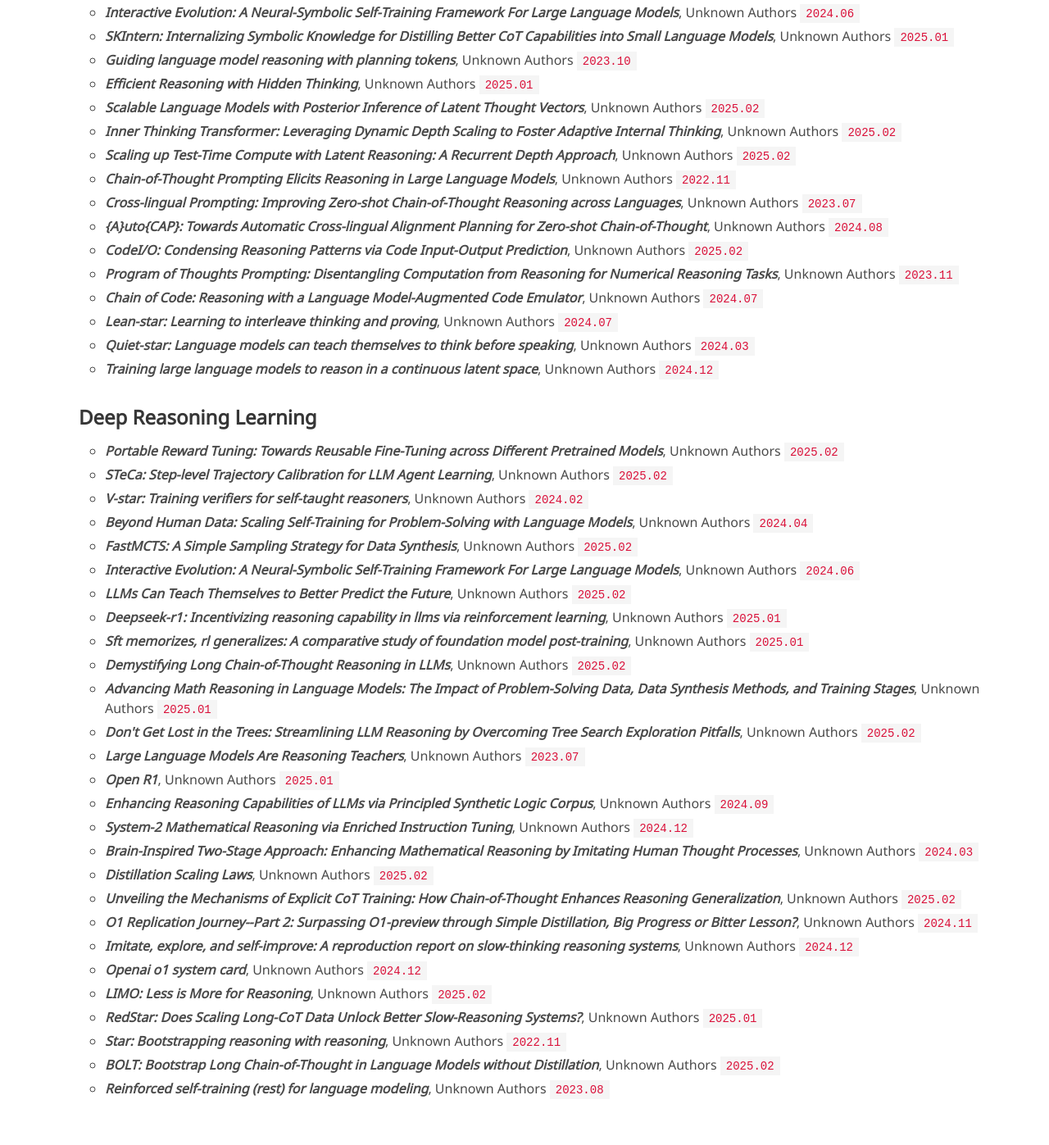
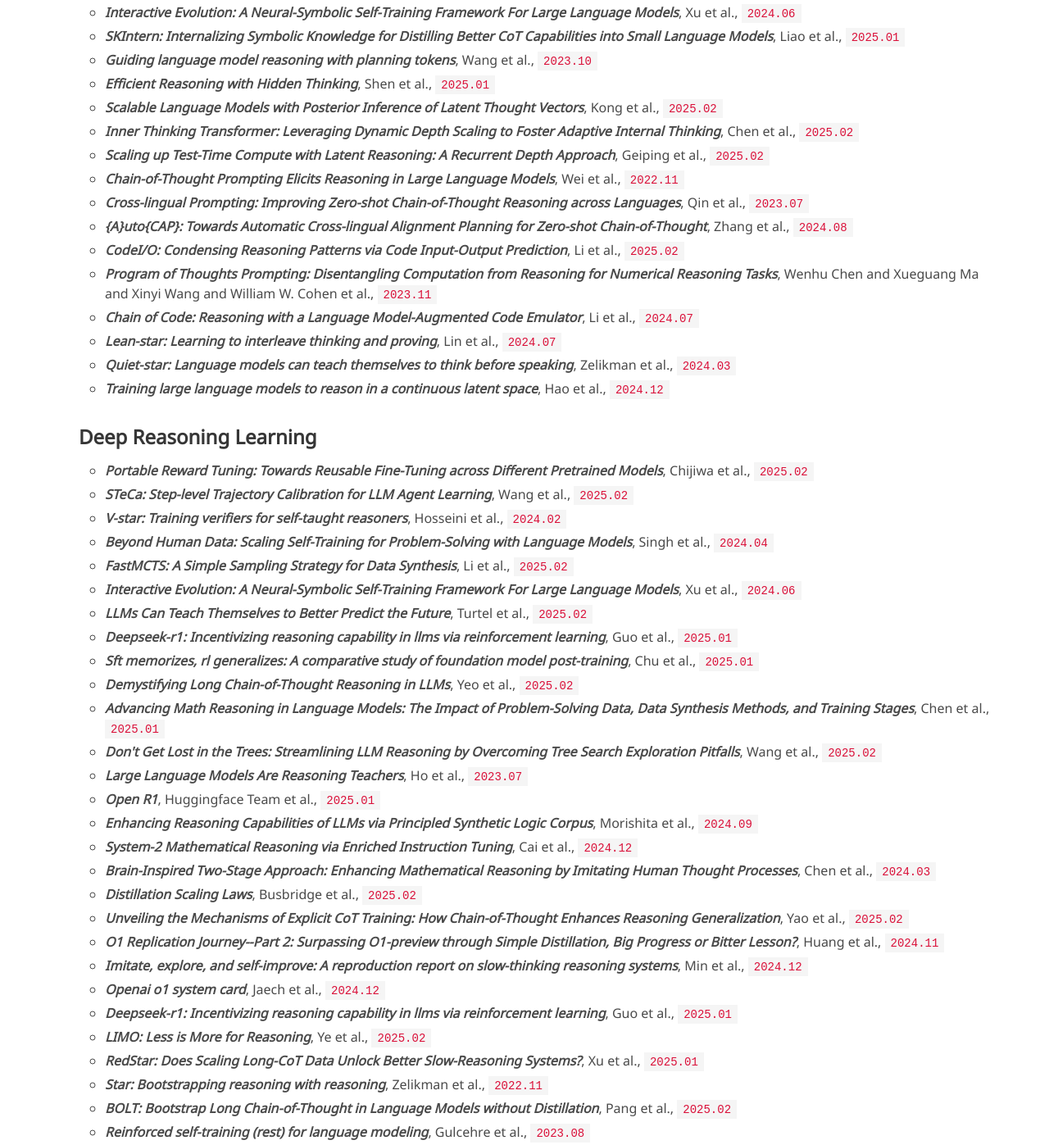
Before and after one commit to sfasfaffa/sfasfaffa.github.io, a plain HTML site: page index.html in a window 1280 px wide. Shown: the part 2080-3477 px from the top of the page at 82% size. Drawn offline with nearby package versions, Linux system fonts and the light colour scheme; some icons are missing; a web font is replaced by a local one.

Commit message:
0227_pdy

```diff
--- a/index.html
+++ b/index.html
@@ -226,54 +226,55 @@
           <!-- Deep Reasoning Execution -->
           <h3>Deep Reasoning Execution</h3>
           <ul>
-            <li><i><b>Interactive Evolution: A Neural-Symbolic Self-Training Framework For Large Language Models</b></i>, Unknown Authors <code>2024.06</code></li>
-            <li><i><b>SKIntern: Internalizing Symbolic Knowledge for Distilling Better CoT Capabilities into Small Language Models</b></i>, Unknown Authors <code>2025.01</code></li>
-            <li><i><b>Guiding language model reasoning with planning tokens</b></i>, Unknown Authors <code>2023.10</code></li>
-            <li><i><b>Efficient Reasoning with Hidden Thinking</b></i>, Unknown Authors <code>2025.01</code></li>
-            <li><i><b>Scalable Language Models with Posterior Inference of Latent Thought Vectors</b></i>, Unknown Authors <code>2025.02</code></li>
-            <li><i><b>Inner Thinking Transformer: Leveraging Dynamic Depth Scaling to Foster Adaptive Internal Thinking</b></i>, Unknown Authors <code>2025.02</code></li>
-            <li><i><b>Scaling up Test-Time Compute with Latent Reasoning: A Recurrent Depth Approach</b></i>, Unknown Authors <code>2025.02</code></li>
-            <li><i><b>Chain-of-Thought Prompting Elicits Reasoning in Large Language Models</b></i>, Unknown Authors <code>2022.11</code></li>
-            <li><i><b>Cross-lingual Prompting: Improving Zero-shot Chain-of-Thought Reasoning across Languages</b></i>, Unknown Authors <code>2023.07</code></li>
-            <li><i><b>{A}uto{CAP}: Towards Automatic Cross-lingual Alignment Planning for Zero-shot Chain-of-Thought</b></i>, Unknown Authors <code>2024.08</code></li>
-            <li><i><b>CodeI/O: Condensing Reasoning Patterns via Code Input-Output Prediction</b></i>, Unknown Authors <code>2025.02</code></li>
-            <li><i><b>Program of Thoughts Prompting: Disentangling Computation from Reasoning for Numerical Reasoning Tasks</b></i>, Unknown Authors <code>2023.11</code></li>
-            <li><i><b>Chain of Code: Reasoning with a Language Model-Augmented Code Emulator</b></i>, Unknown Authors <code>2024.07</code></li>
-            <li><i><b>Lean-star: Learning to interleave thinking and proving</b></i>, Unknown Authors <code>2024.07</code></li>
-            <li><i><b>Quiet-star: Language models can teach themselves to think before speaking</b></i>, Unknown Authors <code>2024.03</code></li>
-            <li><i><b>Training large language models to reason in a continuous latent space</b></i>, Unknown Authors <code>2024.12</code></li>
+            <li><i><b>Interactive Evolution: A Neural-Symbolic Self-Training Framework For Large Language Models</b></i>, Xu et al., <code>2024.06</code></li>
+            <li><i><b>SKIntern: Internalizing Symbolic Knowledge for Distilling Better CoT Capabilities into Small Language Models</b></i>, Liao et al., <code>2025.01</code></li>
+            <li><i><b>Guiding language model reasoning with planning tokens</b></i>, Wang et al., <code>2023.10</code></li>
+            <li><i><b>Efficient Reasoning with Hidden Thinking</b></i>, Shen et al., <code>2025.01</code></li>
+            <li><i><b>Scalable Language Models with Posterior Inference of Latent Thought Vectors</b></i>, Kong et al., <code>2025.02</code></li>
+            <li><i><b>Inner Thinking Transformer: Leveraging Dynamic Depth Scaling to Foster Adaptive Internal Thinking</b></i>, Chen et al., <code>2025.02</code></li>
+            <li><i><b>Scaling up Test-Time Compute with Latent Reasoning: A Recurrent Depth Approach</b></i>, Geiping et al., <code>2025.02</code></li>
+            <li><i><b>Chain-of-Thought Prompting Elicits Reasoning in Large Language Models</b></i>, Wei et al., <code>2022.11</code></li>
+            <li><i><b>Cross-lingual Prompting: Improving Zero-shot Chain-of-Thought Reasoning across Languages</b></i>, Qin et al., <code>2023.07</code></li>
+            <li><i><b>{A}uto{CAP}: Towards Automatic Cross-lingual Alignment Planning for Zero-shot Chain-of-Thought</b></i>, Zhang et al., <code>2024.08</code></li>
+            <li><i><b>CodeI/O: Condensing Reasoning Patterns via Code Input-Output Prediction</b></i>, Li et al., <code>2025.02</code></li>
+            <li><i><b>Program of Thoughts Prompting: Disentangling Computation from Reasoning for Numerical Reasoning Tasks</b></i>, Wenhu Chen and Xueguang Ma and Xinyi Wang and William W. Cohen et al., <code>2023.11</code></li>
+            <li><i><b>Chain of Code: Reasoning with a Language Model-Augmented Code Emulator</b></i>, Li et al., <code>2024.07</code></li>
+            <li><i><b>Lean-star: Learning to interleave thinking and proving</b></i>, Lin et al., <code>2024.07</code></li>
+            <li><i><b>Quiet-star: Language models can teach themselves to think before speaking</b></i>, Zelikman et al., <code>2024.03</code></li>
+            <li><i><b>Training large language models to reason in a continuous latent space</b></i>, Hao et al., <code>2024.12</code></li>
           </ul>
 
           <!-- Deep Reasoning Learning -->
           <h3>Deep Reasoning Learning</h3>
           <ul>
-            <li><i><b>Portable Reward Tuning: Towards Reusable Fine-Tuning across Different Pretrained Models</b></i>, Unknown Authors <code>2025.02</code></li>
-            <li><i><b>STeCa: Step-level Trajectory Calibration for LLM Agent Learning</b></i>, Unknown Authors <code>2025.02</code></li>
-            <li><i><b>V-star: Training verifiers for self-taught reasoners</b></i>, Unknown Authors <code>2024.02</code></li>
-            <li><i><b>Beyond Human Data: Scaling Self-Training for Problem-Solving with Language Models</b></i>, Unknown Authors <code>2024.04</code></li>
-            <li><i><b>FastMCTS: A Simple Sampling Strategy for Data Synthesis</b></i>, Unknown Authors <code>2025.02</code></li>
-            <li><i><b>Interactive Evolution: A Neural-Symbolic Self-Training Framework For Large Language Models</b></i>, Unknown Authors <code>2024.06</code></li>
-            <li><i><b>LLMs Can Teach Themselves to Better Predict the Future</b></i>, Unknown Authors <code>2025.02</code></li>
-            <li><i><b>Deepseek-r1: Incentivizing reasoning capability in llms via reinforcement learning</b></i>, Unknown Authors <code>2025.01</code></li>
-            <li><i><b>Sft memorizes, rl generalizes: A comparative study of foundation model post-training</b></i>, Unknown Authors <code>2025.01</code></li>
-            <li><i><b>Demystifying Long Chain-of-Thought Reasoning in LLMs</b></i>, Unknown Authors <code>2025.02</code></li>
-            <li><i><b>Advancing Math Reasoning in Language Models: The Impact of Problem-Solving Data, Data Synthesis Methods, and Training Stages</b></i>, Unknown Authors <code>2025.01</code></li>
-            <li><i><b>Don't Get Lost in the Trees: Streamlining LLM Reasoning by Overcoming Tree Search Exploration Pitfalls</b></i>, Unknown Authors <code>2025.02</code></li>
-            <li><i><b>Large Language Models Are Reasoning Teachers</b></i>, Unknown Authors <code>2023.07</code></li>
-            <li><i><b>Open R1</b></i>, Unknown Authors <code>2025.01</code></li>
-            <li><i><b>Enhancing Reasoning Capabilities of LLMs via Principled Synthetic Logic Corpus</b></i>, Unknown Authors <code>2024.09</code></li>
-            <li><i><b>System-2 Mathematical Reasoning via Enriched Instruction Tuning</b></i>, Unknown Authors <code>2024.12</code></li>
-            <li><i><b>Brain-Inspired Two-Stage Approach: Enhancing Mathematical Reasoning by Imitating Human Thought Processes</b></i>, Unknown Authors <code>2024.03</code></li>
-            <li><i><b>Distillation Scaling Laws</b></i>, Unknown Authors <code>2025.02</code></li>
-            <li><i><b>Unveiling the Mechanisms of Explicit CoT Training: How Chain-of-Thought Enhances Reasoning Generalization</b></i>, Unknown Authors <code>2025.02</code></li>
-            <li><i><b>O1 Replication Journey--Part 2: Surpassing O1-preview through Simple Distillation, Big Progress or Bitter Lesson?</b></i>, Unknown Authors <code>2024.11</code></li>
-            <li><i><b>Imitate, explore, and self-improve: A reproduction report on slow-thinking reasoning systems</b></i>, Unknown Authors <code>2024.12</code></li>
-            <li><i><b>Openai o1 system card</b></i>, Unknown Authors <code>2024.12</code></li>
-            <li><i><b>LIMO: Less is More for Reasoning</b></i>, Unknown Authors <code>2025.02</code></li>
-            <li><i><b>RedStar: Does Scaling Long-CoT Data Unlock Better Slow-Reasoning Systems?</b></i>, Unknown Authors <code>2025.01</code></li>
-            <li><i><b>Star: Bootstrapping reasoning with reasoning</b></i>, Unknown Authors <code>2022.11</code></li>
-            <li><i><b>BOLT: Bootstrap Long Chain-of-Thought in Language Models without Distillation</b></i>, Unknown Authors <code>2025.02</code></li>
-            <li><i><b>Reinforced self-training (rest) for language modeling</b></i>, Unknown Authors <code>2023.08</code></li>
+            <li><i><b>Portable Reward Tuning: Towards Reusable Fine-Tuning across Different Pretrained Models</b></i>, Chijiwa et al., <code>2025.02</code></li>
+            <li><i><b>STeCa: Step-level Trajectory Calibration for LLM Agent Learning</b></i>, Wang et al., <code>2025.02</code></li>
+            <li><i><b>V-star: Training verifiers for self-taught reasoners</b></i>, Hosseini et al., <code>2024.02</code></li>
+            <li><i><b>Beyond Human Data: Scaling Self-Training for Problem-Solving with Language Models</b></i>, Singh et al., <code>2024.04</code></li>
+            <li><i><b>FastMCTS: A Simple Sampling Strategy for Data Synthesis</b></i>, Li et al., <code>2025.02</code></li>
+            <li><i><b>Interactive Evolution: A Neural-Symbolic Self-Training Framework For Large Language Models</b></i>, Xu et al., <code>2024.06</code></li>
+            <li><i><b>LLMs Can Teach Themselves to Better Predict the Future</b></i>, Turtel et al., <code>2025.02</code></li>
+            <li><i><b>Deepseek-r1: Incentivizing reasoning capability in llms via reinforcement learning</b></i>, Guo et al., <code>2025.01</code></li>
+            <li><i><b>Sft memorizes, rl generalizes: A comparative study of foundation model post-training</b></i>, Chu et al., <code>2025.01</code></li>
+            <li><i><b>Demystifying Long Chain-of-Thought Reasoning in LLMs</b></i>, Yeo et al., <code>2025.02</code></li>
+            <li><i><b>Advancing Math Reasoning in Language Models: The Impact of Problem-Solving Data, Data Synthesis Methods, and Training Stages</b></i>, Chen et al., <code>2025.01</code></li>
+            <li><i><b>Don't Get Lost in the Trees: Streamlining LLM Reasoning by Overcoming Tree Search Exploration Pitfalls</b></i>, Wang et al., <code>2025.02</code></li>
+            <li><i><b>Large Language Models Are Reasoning Teachers</b></i>, Ho et al., <code>2023.07</code></li>
+            <li><i><b>Open R1</b></i>, Huggingface Team et al., <code>2025.01</code></li>
+            <li><i><b>Enhancing Reasoning Capabilities of LLMs via Principled Synthetic Logic Corpus</b></i>, Morishita et al., <code>2024.09</code></li>
+            <li><i><b>System-2 Mathematical Reasoning via Enriched Instruction Tuning</b></i>, Cai et al., <code>2024.12</code></li>
+            <li><i><b>Brain-Inspired Two-Stage Approach: Enhancing Mathematical Reasoning by Imitating Human Thought Processes</b></i>, Chen et al., <code>2024.03</code></li>
+            <li><i><b>Distillation Scaling Laws</b></i>, Busbridge et al., <code>2025.02</code></li>
+            <li><i><b>Unveiling the Mechanisms of Explicit CoT Training: How Chain-of-Thought Enhances Reasoning Generalization</b></i>, Yao et al., <code>2025.02</code></li>
+            <li><i><b>O1 Replication Journey--Part 2: Surpassing O1-preview through Simple Distillation, Big Progress or Bitter Lesson?</b></i>, Huang et al., <code>2024.11</code></li>
+            <li><i><b>Imitate, explore, and self-improve: A reproduction report on slow-thinking reasoning systems</b></i>, Min et al., <code>2024.12</code></li>
+            <li><i><b>Openai o1 system card</b></i>, Jaech et al., <code>2024.12</code></li>
+            <li><i><b>Deepseek-r1: Incentivizing reasoning capability in llms via reinforcement learning</b></i>, Guo et al., <code>2025.01</code></li>
+            <li><i><b>LIMO: Less is More for Reasoning</b></i>, Ye et al., <code>2025.02</code></li>
+            <li><i><b>RedStar: Does Scaling Long-CoT Data Unlock Better Slow-Reasoning Systems?</b></i>, Xu et al., <code>2025.01</code></li>
+            <li><i><b>Star: Bootstrapping reasoning with reasoning</b></i>, Zelikman et al., <code>2022.11</code></li>
+            <li><i><b>BOLT: Bootstrap Long Chain-of-Thought in Language Models without Distillation</b></i>, Pang et al., <code>2025.02</code></li>
+            <li><i><b>Reinforced self-training (rest) for language modeling</b></i>, Gulcehre et al., <code>2023.08</code></li>
           </ul>
         </div>
       </ul>
```
Also changed, not shown: paper.txt.
